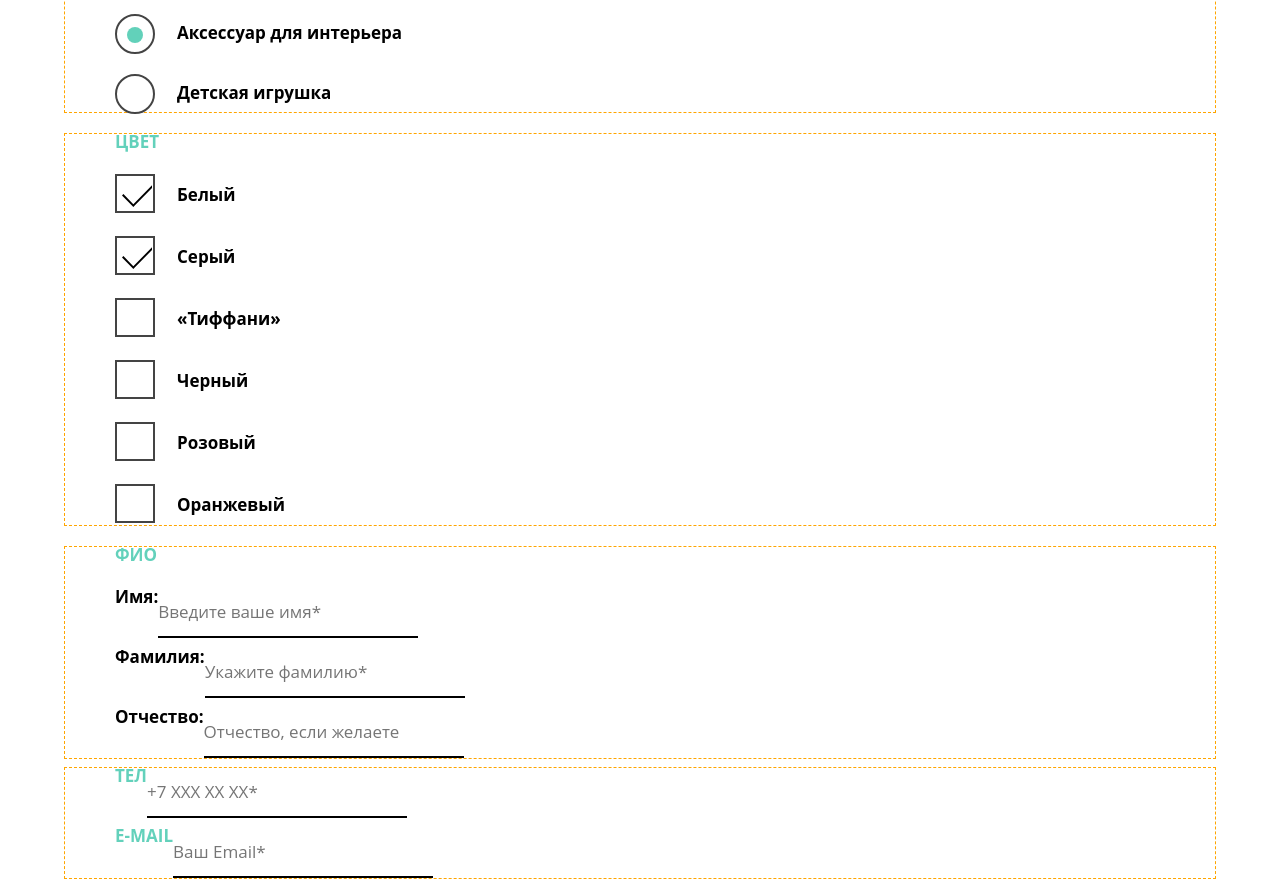
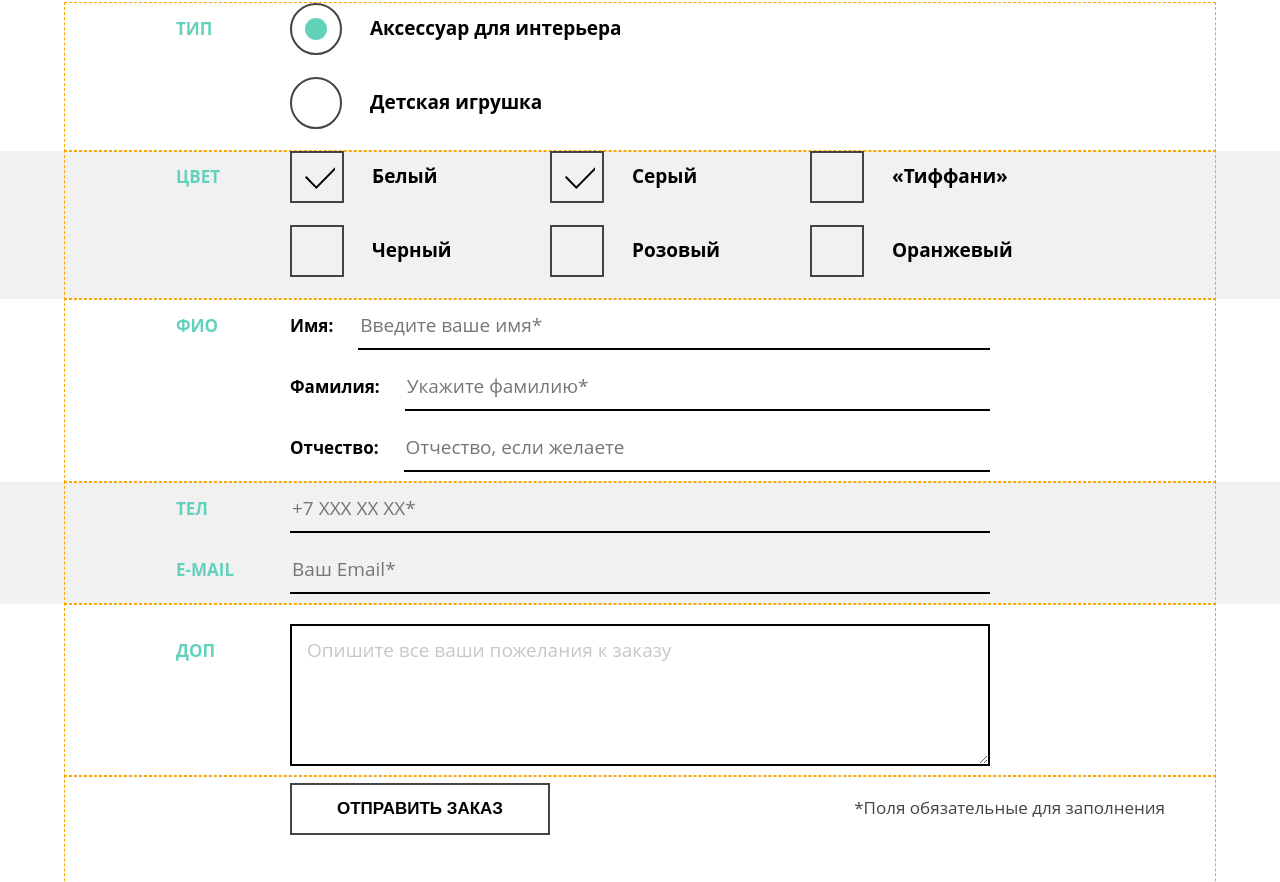
Before and after one commit to FlyKat/111107-mishka, a website: page form.html in a window 1280 px wide. Shown: the part 1085-1967 px from the top of the page. Drawn offline with nearby package versions, Linux system fonts and the light colour scheme; files that its build step writes are made by us from their sources.

Commit message:
Немного отредактировала сетку на главной и в каталоге

```diff
--- a/sass/blocks/_form.scss
+++ b/sass/blocks/_form.scss
@@ -1,19 +1,83 @@
+.form__item {
+
+  @media #{$tablet} {
+    &:nth-child(even) {
+      background: $background-color;
+    }
+  }
+
+  @media #{$desktop} {
+    &:nth-child(even) {
+      background: $background-color;
+    }
+  }
+
+}
+
 .form__inner {
   @include container();
+
+  @media #{$tablet} {
+    display: flex;
+    flex-wrap: wrap;
+    align-items: baseline;
+  }
+
+  @media #{$desktop} {
+    display: flex;
+    flex-wrap: wrap;
+    align-items: baseline;
+  }
+
 }
 
 .form__title {
+  margin: 0;
   margin-bottom: 25px;
   font-size: 17px;
   font-weight: 700;
   line-height: 16px;
   text-transform: uppercase;
   color: $brand-color--light;
+
+  @media #{$tablet} {
+    width: 167px;
+  }
+
+  @media #{$desktop} {
+    margin-left: 61px;
+    width: 114px;
+  }
+
+}
+
+.form__group {
+
+  @media #{$tablet} {
+    display: flex;
+    flex-wrap: wrap;
+    width: 501px;
+  }
+
+  @media #{$desktop} {
+    display: flex;
+    flex-wrap: wrap;
+    width: 875px
+  }
+
+
 }
 
 .form__radio {
-  margin-bottom: 22px;
-  padding: 10px 0;
+  @media #{$tablet} {
+    margin-bottom: 24px;
+  }
+
+  @media #{$desktop} {
+    margin-bottom: 24px;
+    width: 875px;
+  }
+
 }
 
 .form__radio-input {
@@ -23,6 +87,7 @@
 .form__radio-input + .form__radio-label {
   position: relative;
   display: block;
+  padding: 11px 0;
   padding-left: 62px;
   font-size: 17px;
   font-weight: 700;
@@ -33,7 +98,7 @@
   &::before {
     content: "";
     position: absolute;
-    top: -10px;
+    top: 0;
     left: 0;
     display: block;
     width: 36px;
@@ -42,18 +107,38 @@
     border-radius: 50%;
   }
 
+  @media #{$tablet, $desktop} {
+    padding: 16px 0;
+    padding-left: 80px;
+    font-size: 19px;
+
+    &::before {
+      width: 48px;
+      height: 48px;
+    }
+
+  }
+
 }
 
 .form__radio-input:checked + .form__radio-label::after {
   content: "";
   position: absolute;
-  top: 3px;
+  top: 12px;
   left: 12px;
   display: block;
   width: 16px;
   height: 16px;
   background: $brand-color;
   border-radius: 50%;
+
+  @media #{$tablet, $desktop} {
+    top: 15px;
+    left: 15px;
+    width: 22px;
+    height: 22px;
+  }
+
 }
 
 .form__radio-input + .form__radio-label:hover::before {
@@ -66,7 +151,23 @@
 
 .form__checkbox {
   margin-bottom: 22px;
-  padding: 11px 0;
+
+  @media #{$tablet} {
+    margin-bottom: 24px;
+    width: 262px;
+
+    &:nth-child(even) {
+      width: 239px;
+    }
+
+  }
+
+  @media #{$desktop} {
+    margin-bottom: 24px;
+    width: 260px;
+
+  }
+
 }
 
 .form__checkbox-input {
@@ -76,6 +177,7 @@
 .form__checkbox-input + .form__checkbox-label {
   position: relative;
   display: block;
+  padding: 11px 0;
   padding-left: 62px;
   font-size: 17px;
   font-weight: 700;
@@ -86,7 +188,7 @@
   &::before {
     content: "";
     position: absolute;
-    top: -12px;
+    top: 0;
     left: 0;
     display: block;
     width: 36px;
@@ -94,17 +196,39 @@
     border: 2px solid $border-color--dark;
   }
 
+  @media #{$tablet, $desktop} {
+    padding: 16px 10px;
+    padding-left: 82px;
+    font-size: 19px;
+
+    &::nth-child(2n) {
+      width: 100px;
+    }
+
+    &::before {
+      width: 50px;
+      height: 48px;
+    }
+  }
+
 }
+
 
 .form__checkbox-input:checked + .form__checkbox-label::after {
   content: "";
   position: absolute;
-  top: -2px;
+  top: 6px;
   left: 7px;
   display: block;
   width: 30px;
   height: 30px;
   background: url("../img/icon-tick.svg") no-repeat;
+
+  @media #{$tablet, $desktop} {
+    top: 15px;
+    left: 15px;
+  }
+
 }
 
 .form__checkbox-input + .form__checkbox-label:hover::before {
@@ -116,7 +240,27 @@
 }
 
 .form__field {
-  display: flex;
+  margin-bottom: 10px;
+
+  @media #{$tablet} {
+    display: flex;
+    align-items: baseline;
+    width: 501px;
+
+    &--connect {
+      width: 668px;
+    }
+  }
+
+  @media #{$desktop} {
+    display: flex;
+    align-items: baseline;
+    width: 700px;
+
+    &--connect {
+      width: 875px;
+    }
+  }
 }
 
 .form__field-label {
@@ -130,15 +274,33 @@
     text-transform: uppercase;
     color: $brand-color--light;
   }
-}
 
-.form__field {
-  margin-bottom: 10px;
+  @media #{$tablet} {
+    margin-right: 25px;
+
+    &--connect {
+      margin: 0;
+      width: 167px;
+    }
+
+  }
+
+  @media #{$desktop} {
+    margin-right: 25px;
+
+    &--connect {
+      margin: 0;
+      margin-left: 61px;
+      width: 114px;
+    }
+  }
+
 }
 
 .form__field-input {
-  padding: 15px 0;
+  margin-top: 3px;
   width: 260px;
+  min-height: 48px;
   font-family: 'Open Sans', 'Arial', sans-serif;
   font-size: 17px;
   font-weight: 400;
@@ -149,9 +311,48 @@
   border-bottom: 2px solid $border-color--darken;
 
   &--textarea {
+    margin-top: 20px;
     padding: 15px;
     min-height: 142px;
     border: 2px solid $border-color--darken;
+  }
+
+  @media #{$tablet} {
+    flex-grow: 1;
+    font-size: 19px;
+
+    &--tel {
+      width: 501px;
+      background: $background-color;
+    }
+
+    &--email {
+      width: 501px;
+      background: $background-color;
+    }
+
+    &--textarea {
+      width: 501px;
+    }
+  }
+
+  @media #{$desktop} {
+    flex-grow: 1;
+    font-size: 19px;
+
+    &--tel {
+      width: 700px;
+      background: $background-color;
+    }
+
+    &--email {
+      width: 700px;
+      background: $background-color;
+    }
+
+    &--textarea {
+      width: 700px;
+    }
   }
 
 }
@@ -159,8 +360,29 @@
 .form__text {
   font-size: 14px;
   line-height: 16px;
+
+  @media #{$tablet} {
+    margin-left: auto;
+    font-size: 17px;
+    line-height: 30px
+  }
+
+  @media #{$desktop} {
+    margin-left: auto;
+    font-size: 17px;
+    line-height: 30px;
+  }
 }
 
 .form__btn {
   margin-bottom: 55px;
+
+  @media #{$tablet} {
+    order: -1;
+  }
+
+  @media #{$desktop} {
+    margin-left: 175px;
+    order: -1;
+  }
 }
--- a/sass/blocks/_page-header.scss
+++ b/sass/blocks/_page-header.scss
@@ -27,7 +27,7 @@
 }
 
 .page-header__nav {
-   background: $main-color;
+  background: $main-color;
 }
 
 .page-header__inner {
--- a/sass/blocks/_page-main.scss
+++ b/sass/blocks/_page-main.scss
@@ -29,6 +29,17 @@
 .page-main__text {
   margin-top: 26px;
   margin-bottom: 26px;
+  font-size: 13px;
+
+  @media #{$tablet} {
+    font-size: 17px;
+  }
+
+  @media #{$desktop} {
+    margin-left: 175px;
+    font-size: 17px;
+  }
+
 }
 
 .page-main__form {
--- a/sass/blocks/_product.scss
+++ b/sass/blocks/_product.scss
@@ -7,12 +7,17 @@
   }
 
   @media #{$desktop} {
+    display: flex;
+    flex-direction: column;
     width: 314px;
   }
 
 }
 
 .product__desc {
+  display: flex;
+  flex-direction: column;
+  flex-grow: 1;
   margin-top: -10px;
   border: 1px solid $border-color--light;
 
@@ -63,6 +68,7 @@
 
 .product__buy {
   display: flex;
+  margin-top: auto;
   align-items: center;
   padding: 20px 28px 28px 27px;
 }
@@ -83,7 +89,6 @@
     font-size: 17px;
   }
 
-
 }
 
 .product__cart {
--- a/sass/global/_scaffolding.scss
+++ b/sass/global/_scaffolding.scss
@@ -3,10 +3,21 @@ body {
   margin: 0 auto;
   font-family: ('Open Sans', 'Arial', sans-serif);
   font-size: 15px;
-  line-height: 30px;
+  line-height: 24px;
   font-weight: 400;
   color: $text-color--muted;
   background: $main-color;
+
+  @media #{$tablet} {
+    font-size: 17px;
+    line-height: 30px;
+  }
+
+  @media #{$desktop} {
+    font-size: 17px;
+    line-height: 30px;
+  }
+
 }
 
 .link {
```
Also changed, not shown: catalog.html (+1 -2 lines), index.html (+4 -1 lines).
